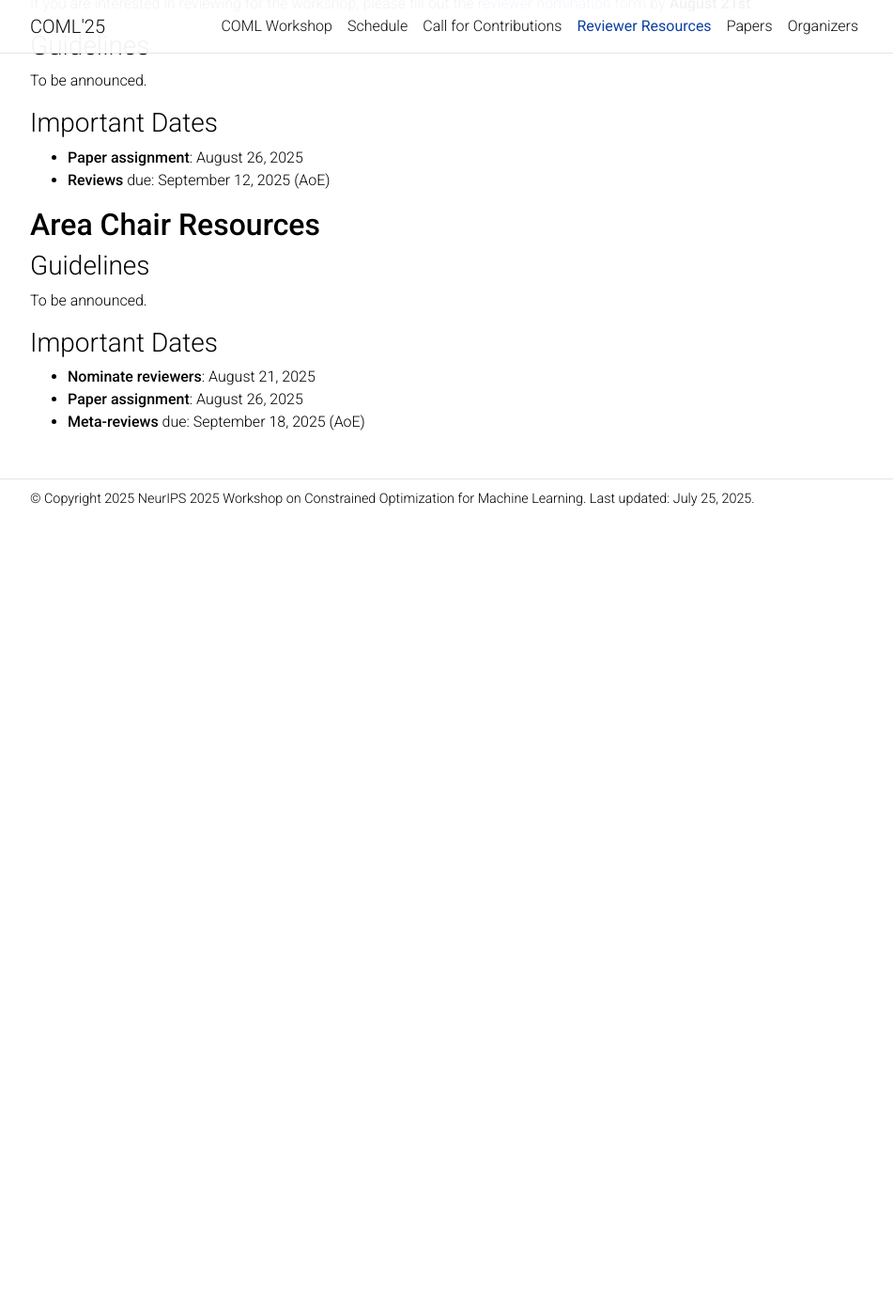
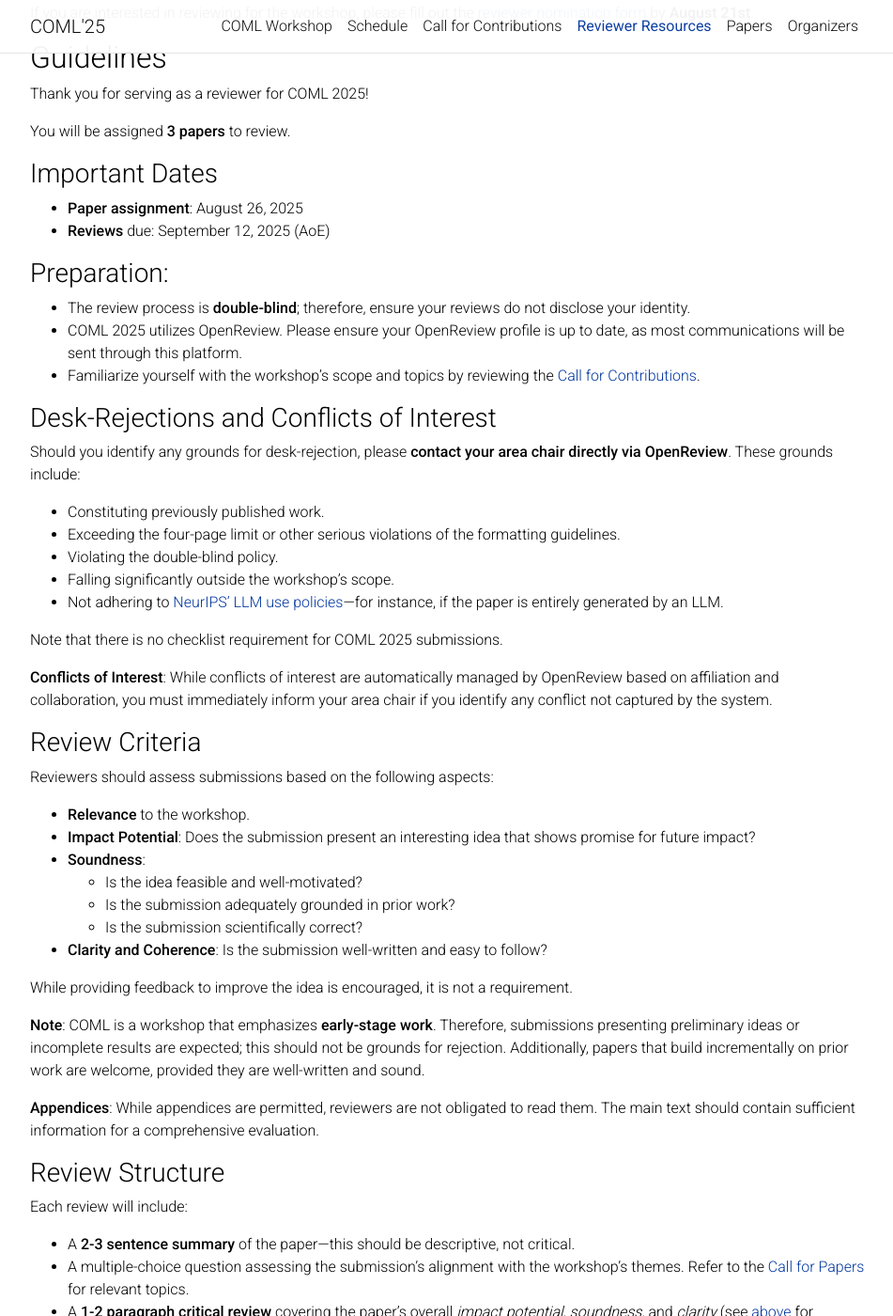
Before and after one commit to constrained-opt-ml/constrained-opt-ml.github.io, a Jekyll site: the page built from _pages/reviewers.md, in a window 1280 px wide and 1400 px high, scrolled down 270 px. Shown: the whole window at 94% size, without its empty margins (163-1114 px from the left). Built offline with Jekyll 4.4.1, drawn with Linux system fonts in a browser that asks for light colours; comment, search, counter and statistics services are not loaded; a style sheet for code colours, icons or effects is not loaded; before the commit the page ends 900 px from its top, so only the background shows below that; some of the changed text lies outside the part shown.

Commit message:
Reviewer guidelines

```diff
--- a/_pages/reviewers.md
+++ b/_pages/reviewers.md
@@ -7,24 +7,73 @@ nav: true
 nav_order: 4
 ---
 
-## **Reviewer Resources**
+# **Reviewer Resources**
 
 If you are interested in reviewing for the workshop, please fill out the [reviewer nomination form](https://forms.gle/jMCYyGoeV3dpy9YB6) by **August 21st**.
 
-### Guidelines
-To be announced.
+
+## Guidelines
+
+Thank you for serving as a reviewer for COML 2025!
+
+You will be assigned **3 papers** to review.
+
+
 
 ### Important Dates
 * **Paper assignment**: August 26, 2025
 * **Reviews** due: September 12, 2025 (AoE)
 
 
-## **Area Chair Resources**
+### Preparation:
+* The review process is **double-blind**; therefore, ensure your reviews do not disclose your identity.
+* COML 2025 utilizes OpenReview. Please ensure your OpenReview profile is up to date, as most communications will be sent through this platform.
+* Familiarize yourself with the workshop's scope and topics by reviewing the [Call for Contributions](https://coml-workshop.github.io/submissions/).
 
-### Guidelines
-To be announced.
 
-### Important Dates
-* **Nominate reviewers**: August 21, 2025
-* **Paper assignment**: August 26, 2025
-* **Meta-reviews** due: September 18, 2025 (AoE)
+### Desk-Rejections and Conflicts of Interest
+
+Should you identify any grounds for desk-rejection, please **contact your area chair directly via OpenReview**. These grounds include:
+* Constituting previously published work.
+* Exceeding the four-page limit or other serious violations of the formatting guidelines.
+* Violating the double-blind policy.
+* Falling significantly outside the workshop's scope.
+* Not adhering to [NeurIPS' LLM use policies](https://neurips.cc/Conferences/2025/LLM)—for instance, if the paper is entirely generated by an LLM.
+
+Note that there is no checklist requirement for COML 2025 submissions.
+
+**Conflicts of Interest**: While conflicts of interest are automatically managed by OpenReview based on affiliation and collaboration, you must immediately inform your area chair if you identify any conflict not captured by the system.
+
+### Review Criteria
+
+Reviewers should assess submissions based on the following aspects:
+
+* **Relevance** to the workshop.
+* **Impact Potential**: Does the submission present an interesting idea that shows promise for future impact?
+* **Soundness**:
+  * Is the idea feasible and well-motivated?
+  * Is the submission adequately grounded in prior work?
+  * Is the submission scientifically correct?
+* **Clarity and Coherence**: Is the submission well-written and easy to follow?
+
+While providing feedback to improve the idea is encouraged, it is not a requirement.
+
+**Note**: COML is a workshop that emphasizes **early-stage work**. Therefore, submissions presenting preliminary ideas or incomplete results are expected; this should not be grounds for rejection. Additionally, papers that build incrementally on prior work are welcome, provided they are well-written and sound.
+
+**Appendices**: While appendices are permitted, reviewers are not obligated to read them. The main text should contain sufficient information for a comprehensive evaluation.
+
+### Review Structure
+
+Each review will include:
+
+* A **2-3 sentence summary** of the paper—this should be descriptive, not critical.
+* A multiple-choice question assessing the submission's alignment with the workshop's themes. Refer to the [Call for Papers](https://coml-workshop.github.io/call-for-papers/) for relevant topics.
+* A **1-2 paragraph critical review** covering the paper's overall *impact potential*, *soundness*, and *clarity* (see [above](#review-criteria) for details).
+* A **recommendation** (accept, unsure, or reject) with a clear justification.
+* A **checkbox** to recommend outstanding papers for a **contributed talk** at the workshop. If selected, please specify the relevant track (details available [here](https://constrained-opt-ml.github.io/submissions/#contributed-talks)) and provide your justification for the recommendation.
+
+Please note there will be **no discussion period**; reviews and decisions will be final.
+
+## Questions?
+
+Contact us at [constrainedml@gmail.com](mailto:constrainedml@gmail.com).
```
Also changed, not shown: _pages/schedule.md (+1 -1 lines), _pages/submissions.md (+11 -6 lines).
